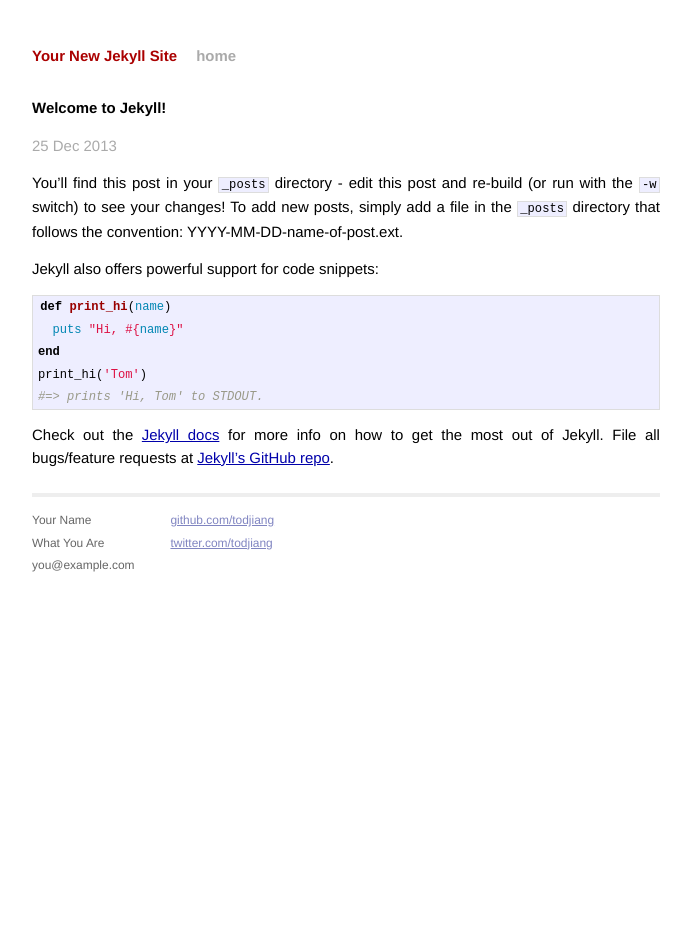
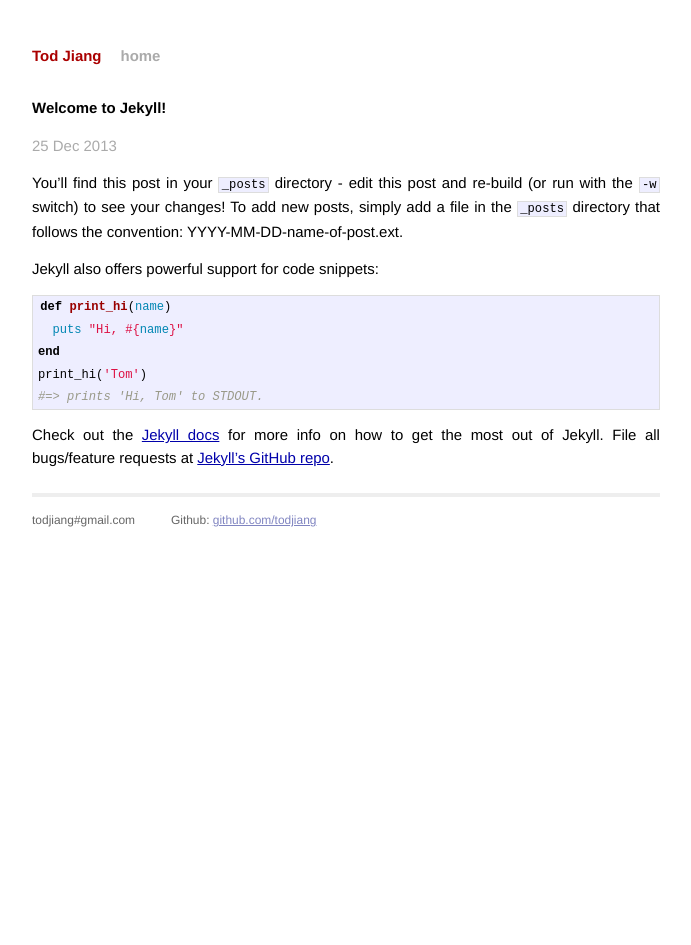
Before and after one commit to todjiang/todjiang.github.io, a Jekyll site: the page built from _posts/2013-12-25-welcome-to-jekyll.markdown, in a window 1280 px wide. Shown: the whole page, without its empty margins (294-985 px from the left). Built offline with Jekyll 4.4.1, drawn with Linux system fonts in a browser that asks for light colours; Markdown is read by kramdown in place of the engine named in the settings.

Commit message:
update config, and add a post

```diff
--- a/_config.yml
+++ b/_config.yml
@@ -1,3 +1,5 @@
-name: Your New Jekyll Site
+name: Tod Jiang
 markdown: redcarpet
+#redcarpet
+#rdiscount
 pygments: true
--- a/_layouts/default.html
+++ b/_layouts/default.html
@@ -26,15 +26,12 @@
           <div class="footer">
             <div class="contact">
               <p>
-                Your Name<br />
-                What You Are<br />
-                you@example.com
+                todjiang#gmail.com<br />
               </p>
             </div>
             <div class="contact">
               <p>
-                <a href="https://github.com/todjiang">github.com/todjiang</a><br />
-                <a href="https://twitter.com/todjiang">twitter.com/todjiang</a><br />
+                Github: <a href="https://github.com/todjiang">github.com/todjiang</a><br />
               </p>
             </div>
           </div>
--- a/index.html
+++ b/index.html
@@ -1,6 +1,6 @@
 ---
 layout: default
-title: Your New Jekyll Site
+title: Tod Jiang
 ---
 
 <div id="home">
```
Also changed, not shown: _posts/2013-12-30-node.js.md (added, +29 -0 lines).
